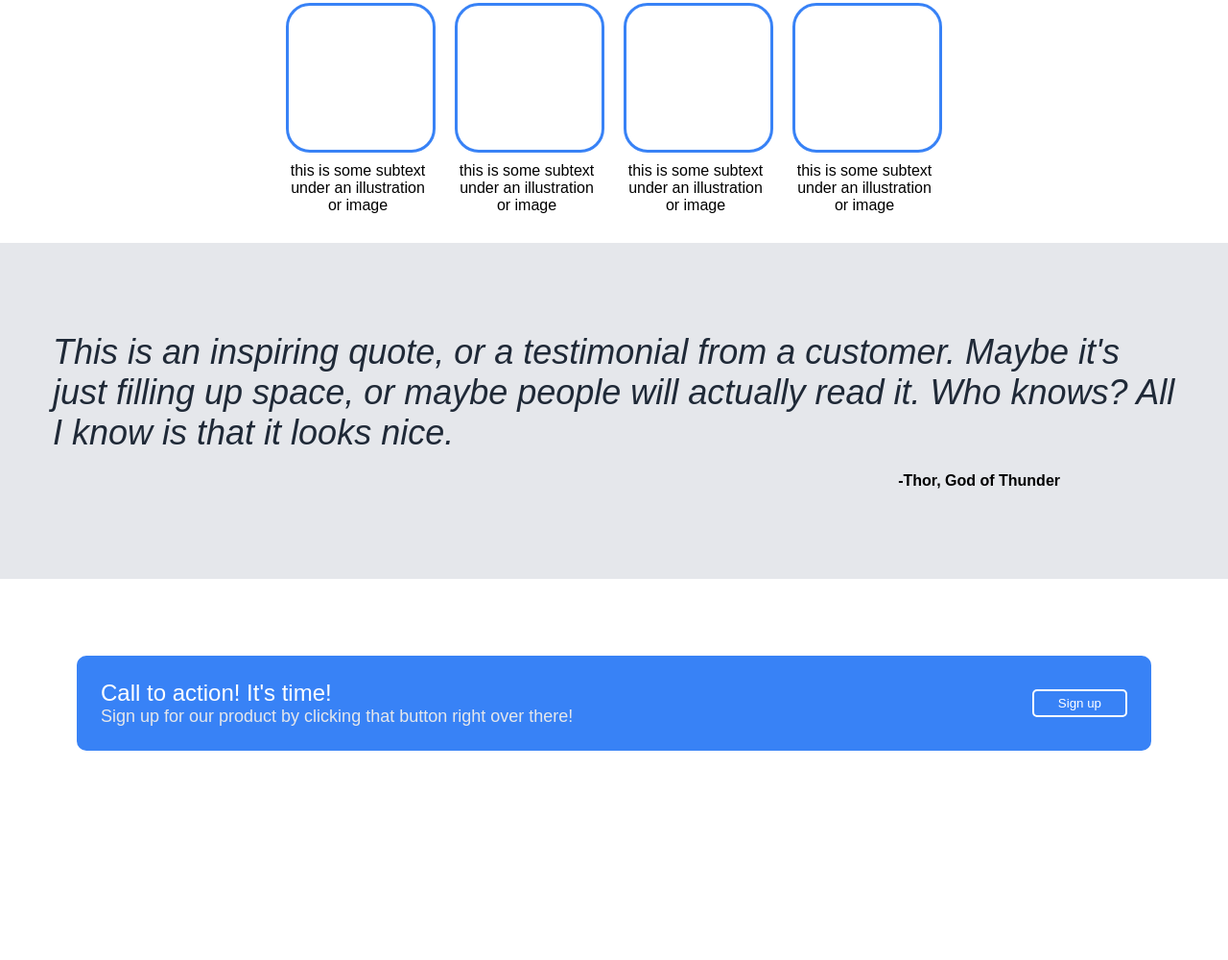
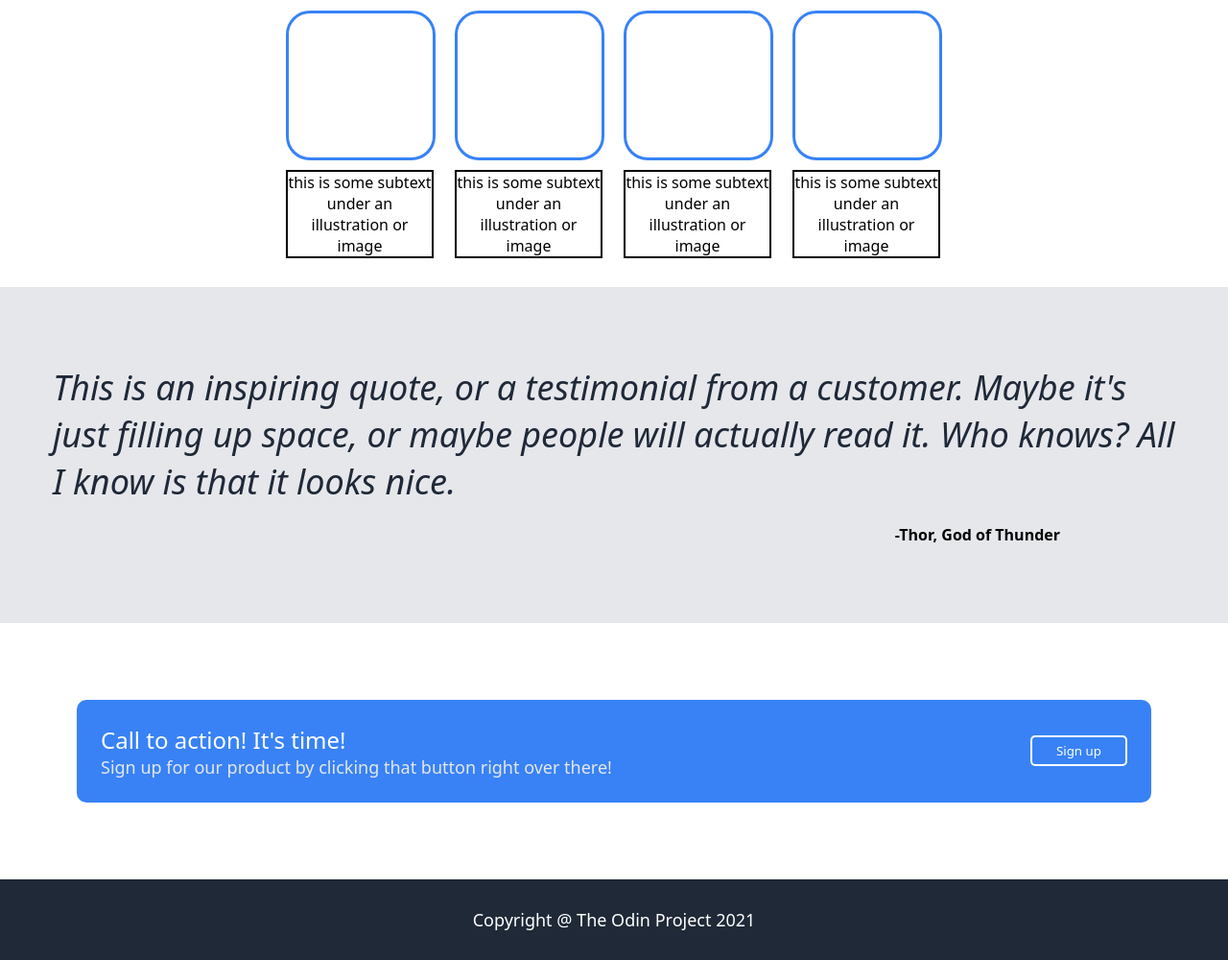
Before and after one commit to korot0/Project-Landing-Page, a plain HTML site: page index.html in a window 1280 px wide. Shown: the part 582-1582 px from the top of the page at 96% size. Before the commit the page ends 1444 px from the top, so only its background shows below. Drawn offline with Linux system fonts and the light colour scheme.

Commit message:
Create footer section

```diff
--- a/index.html
+++ b/index.html
@@ -60,7 +60,7 @@
             <div><button class="buttonbot">Sign up</button></div>
         </div>
         <div class="footer">
-
+            Copyright @ The Odin Project 2021
         </div>
     </div>
 </body>
--- a/style.css
+++ b/style.css
@@ -1,5 +1,5 @@
 * {
-    font-family: Arial, Helvetica, sans-serif
+    font-family: system-ui, -apple-system, BlinkMacSystemFont, 'Segoe UI', Roboto, Oxygen, Ubuntu, Cantarell, 'Open Sans', 'Helvetica Neue', sans-serif, Helvetica, sans-serif
 }
 
 body {
@@ -95,6 +95,7 @@ a {
     width: 150px;
     text-align: center;
     margin-top: 10px;
+    border: 2px solid black;
 }
 
 .buttontop {
@@ -143,6 +144,7 @@ a {
     border-radius: 10px;
 }
 
+/* make sure to align button with with subtext */
 .buttonbot {
     background-color: #3882f6;
     border-radius: 5px;
@@ -155,3 +157,12 @@ a {
 .call {
     font-size: 24px;
 }
+
+.footer {
+    padding: 30px 0px;
+    display: flex;
+    place-content: center;
+    background-color: #1f2937;
+    color: white;
+    font-size: 18px;
+}
```
